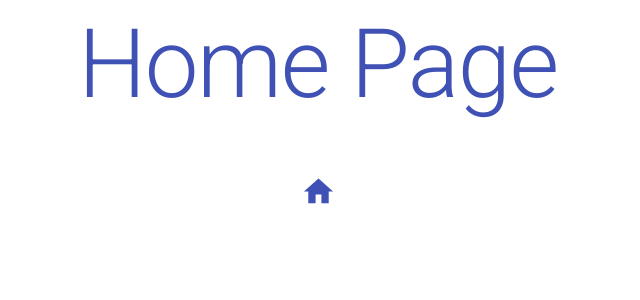
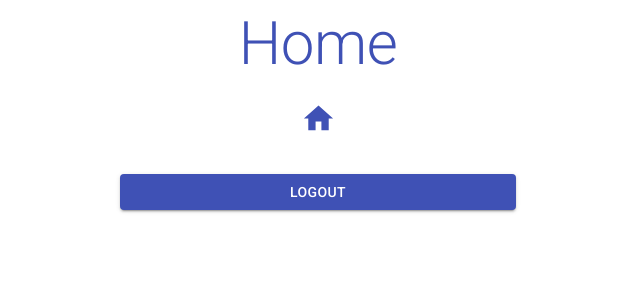
Before and after one commit to ngshiheng/graphql-prisma-nodejs, a React (Create React App) app in the folder client/: page / in a window 1280 px wide. Shown: the top 300 px of the page, without its empty margins (322-962 px from the left). Built offline with nearby package versions, Linux system fonts and the light colour scheme; sample sign-in values are in the browser's storage.

Commit message:
Use local storage

```diff
--- a/client/src/App.tsx
+++ b/client/src/App.tsx
@@ -4,16 +4,19 @@ import { HomePage } from './components/HomePage';
 import { PrivatePage } from './components/PrivatePage';
 import { LoginForm } from './components/LoginForm';
 import { RegisterForm } from './components/RegisterForm';
+import { PageNotFound } from './components/PageNotFound';
+import { ProtectedRoute } from './components/ProtectedRoute';
 
 export class App extends React.PureComponent {
     render() {
         return (
             <BrowserRouter>
                 <Switch>
-                    <Route exact path="/" component={HomePage} />
-                    <Route path="/private" component={PrivatePage} />
+                    <ProtectedRoute exact path="/" component={HomePage} />
+                    <ProtectedRoute path="/private" component={PrivatePage} />
                     <Route path="/login" component={LoginForm} />
                     <Route path="/register" component={RegisterForm} />
+                    <Route path="*" component={PageNotFound} />
                 </Switch>
             </BrowserRouter>
         );
--- a/client/src/components/HomePage.tsx
+++ b/client/src/components/HomePage.tsx
@@ -1,14 +1,33 @@
 import React from 'react';
-import { Typography } from '@material-ui/core';
+import { Button, Container, Typography } from '@material-ui/core';
 import { Home } from '@material-ui/icons';
+import { useHistory } from 'react-router-dom';
+import auth from '../utils/authentication';
 
-export const HomePage = () => {
+export const HomePage: React.FC = () => {
+    const history = useHistory();
     return (
-        <Typography align="center" color="primary" variant="h1">
-            Home Page
-            <div>
-                <Home fontSize="large" color="primary" />
-            </div>
-        </Typography>
+        <Container component="main" maxWidth="xs">
+            <Typography align="center" color="primary" variant="h2">
+                Home
+                <div>
+                    <Home fontSize="large" color="primary" />
+                </div>
+                <Button
+                    fullWidth
+                    variant="contained"
+                    color="primary"
+                    type="submit"
+                    onClick={() => {
+                        auth.logout(() => {
+                            history.push('/login');
+                        });
+                        localStorage.removeItem('authentication-token');
+                    }}
+                >
+                    Logout
+                </Button>
+            </Typography>
+        </Container>
     );
 };
--- a/client/src/components/LoginForm.tsx
+++ b/client/src/components/LoginForm.tsx
@@ -4,8 +4,10 @@ import { Formik, Form } from 'formik';
 import { LockOpen } from '@material-ui/icons';
 import { Button, Container, Grid, Link, Typography } from '@material-ui/core';
 import { CustomTextField } from './CustomTextField';
+import { useHistory } from 'react-router-dom';
 import { Mutation } from 'react-apollo';
 import { gql } from 'apollo-boost';
+import auth from '../utils/authentication';
 
 const LOGIN_MUTATION = gql`
     mutation LoginMutation($email: String!, $password: String!) {
@@ -30,6 +32,7 @@ const loginFormValidationSchema = yup.object().shape({
 });
 
 export const LoginForm: React.FC = () => {
+    const history = useHistory();
     return (
         <Mutation mutation={LOGIN_MUTATION}>
             {(mutation: any) => (
@@ -46,12 +49,12 @@ export const LoginForm: React.FC = () => {
                                 variables: data,
                             });
                             localStorage.setItem(
-                                'Token',
+                                'authentication-token',
                                 login.data.login.token,
                             );
-                            // console.log(`Token | ${login.data.login.token}`);
+                            auth.login(() => history.push('/'));
                         } catch (error) {
-                            console.error(`Error | ${error}`);
+                            alert(error);
                         }
                     }}
                     validationSchema={loginFormValidationSchema}
@@ -63,7 +66,7 @@ export const LoginForm: React.FC = () => {
                                 color="primary"
                                 align="center"
                             >
-                                Sign In
+                                Login
                                 <div>
                                     <LockOpen
                                         fontSize="large"
@@ -73,7 +76,7 @@ export const LoginForm: React.FC = () => {
                             </Typography>
                             <Form>
                                 <CustomTextField
-                                    placeholder="Email address"
+                                    placeholder="Email Address"
                                     name="email"
                                 />
                                 <CustomTextField
--- /dev/null
+++ b/client/src/components/PageNotFound.tsx
@@ -0,0 +1,14 @@
+import React from 'react';
+import { Typography } from '@material-ui/core';
+import { ErrorOutline } from '@material-ui/icons';
+
+export const PageNotFound: React.FC = () => {
+    return (
+        <Typography align="center" color="error" variant="h2">
+            Error 404 Page Not Found
+            <div>
+                <ErrorOutline fontSize="large" color="secondary" />
+            </div>
+        </Typography>
+    );
+};
--- a/client/src/components/PrivatePage.tsx
+++ b/client/src/components/PrivatePage.tsx
@@ -45,14 +45,14 @@ const GET_USERS_QUERY = gql`
     }
 `;
 
-export const PrivatePage = () => {
+export const PrivatePage: React.FC = () => {
     const classes = useStyles();
     return (
         <Container component="main" maxWidth="xs">
-            <Typography align="center" color="secondary" variant="h1">
+            <Typography align="center" color="primary" variant="h2">
                 Private Page
                 <div>
-                    <Lock fontSize="large" color="secondary" />
+                    <Lock fontSize="large" color="primary" />
                 </div>
             </Typography>
             <Grid container spacing={2}>
@@ -64,12 +64,10 @@ export const PrivatePage = () => {
                         <Query query={GET_USERS_QUERY}>
                             {({ loading, error, data }: any) => {
                                 if (loading)
-                                    return (
-                                        <CircularProgress color="secondary" />
-                                    );
+                                    return <CircularProgress color="primary" />;
                                 if (error)
                                     return (
-                                        <Typography color="secondary">
+                                        <Typography color="error">
                                             {error.message}
                                         </Typography>
                                     );
--- /dev/null
+++ b/client/src/components/ProtectedRoute.tsx
@@ -0,0 +1,30 @@
+import React from 'react';
+import { Route, Redirect } from 'react-router-dom';
+import auth from '../utils/authentication';
+
+export const ProtectedRoute: React.FC<any> = ({
+    component: Component,
+    ...rest
+}) => {
+    return (
+        <Route
+            {...rest}
+            render={props => {
+                if (auth.isAuthenticated()) {
+                    return <Component {...props} />;
+                } else {
+                    return (
+                        <Redirect
+                            to={{
+                                pathname: '/login',
+                                state: {
+                                    from: props.location,
+                                },
+                            }}
+                        />
+                    );
+                }
+            }}
+        />
+    );
+};
--- a/client/src/components/RegisterForm.tsx
+++ b/client/src/components/RegisterForm.tsx
@@ -4,6 +4,7 @@ import { Formik, Form } from 'formik';
 import { Computer } from '@material-ui/icons';
 import { Button, Container, Grid, Link, Typography } from '@material-ui/core';
 import { CustomTextField } from './CustomTextField';
+import { useHistory } from 'react-router-dom';
 import { Mutation } from 'react-apollo';
 import { gql } from 'apollo-boost';
 
@@ -38,6 +39,7 @@ const registerFormValidationSchema = yup.object().shape({
 });
 
 export const RegisterForm: React.FC = () => {
+    const history = useHistory();
     return (
         <Mutation mutation={CREATE_USER_MUTATION}>
             {(mutation: any) => (
@@ -54,11 +56,9 @@ export const RegisterForm: React.FC = () => {
                             const register = await mutation({
                                 variables: data,
                             });
-                            console.log(
-                                `Token | ${register.data.createUser.token}`,
-                            );
+                            history.push('login');
                         } catch (error) {
-                            console.error(error);
+                            alert(error);
                         }
                     }}
                     validationSchema={registerFormValidationSchema}
@@ -70,7 +70,7 @@ export const RegisterForm: React.FC = () => {
                                 color="primary"
                                 align="center"
                             >
-                                Sign Up
+                                Register
                                 <div>
                                     <Computer
                                         fontSize="large"
--- a/client/src/index.tsx
+++ b/client/src/index.tsx
@@ -8,6 +8,14 @@ import { ApolloProvider } from 'react-apollo';
 
 const client = new ApolloClient({
     uri: 'http://localhost:4000/graphql',
+    request: async operation => {
+        const token = localStorage.getItem('authentication-token');
+        operation.setContext({
+            headers: {
+                Authorization: token ? `Bearer ${token}` : '',
+            },
+        });
+    },
 });
 
 ReactDOM.render(
--- /dev/null
+++ b/client/src/utils/authentication.ts
@@ -0,0 +1,25 @@
+class Auth {
+    authenticated: boolean;
+    constructor() {
+        this.authenticated = false;
+    }
+
+    login(callback: any) {
+        this.authenticated = true;
+        callback();
+    }
+
+    logout(callback: any) {
+        this.authenticated = false;
+        callback();
+    }
+
+    isAuthenticated() {
+        if (localStorage.getItem('authentication-token')) {
+            this.authenticated = true;
+        }
+        return this.authenticated;
+    }
+}
+
+export default new Auth();
```
